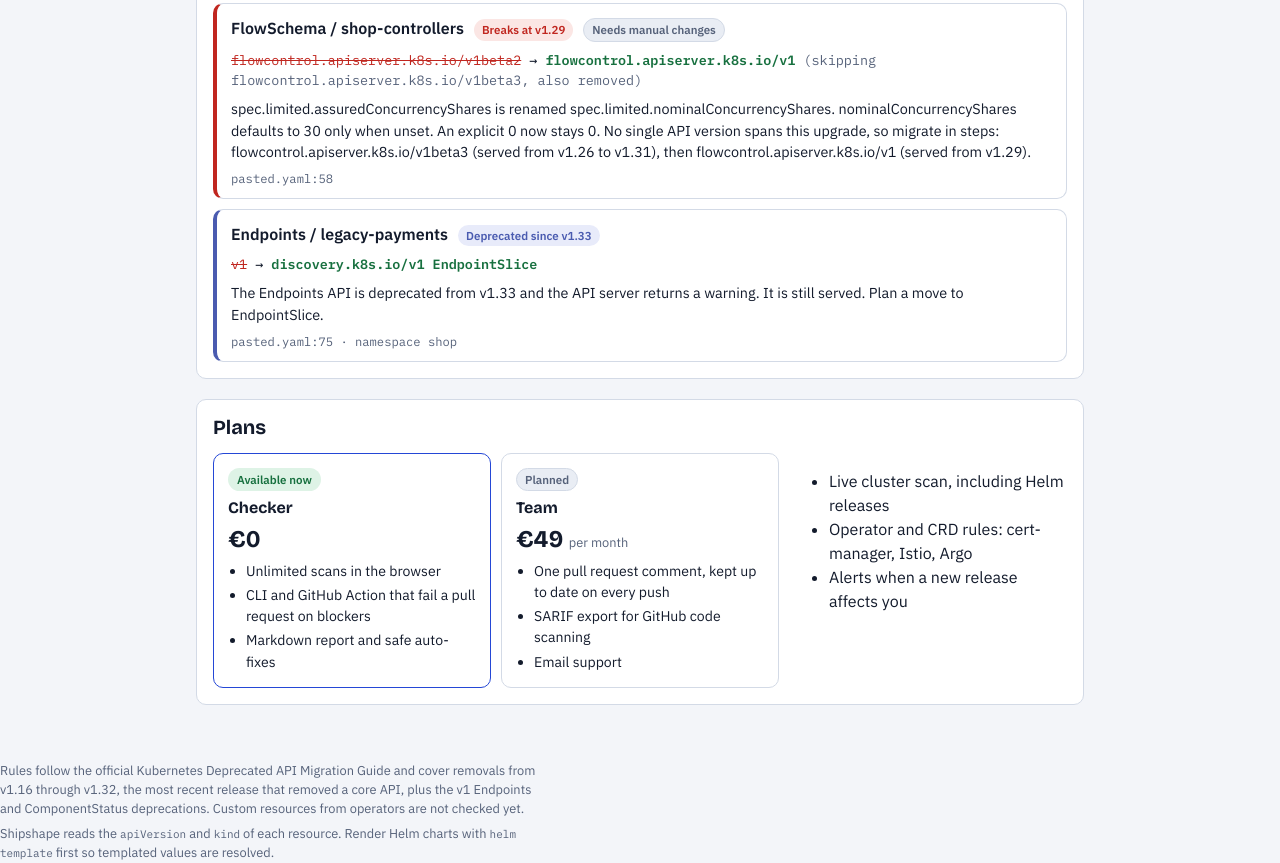
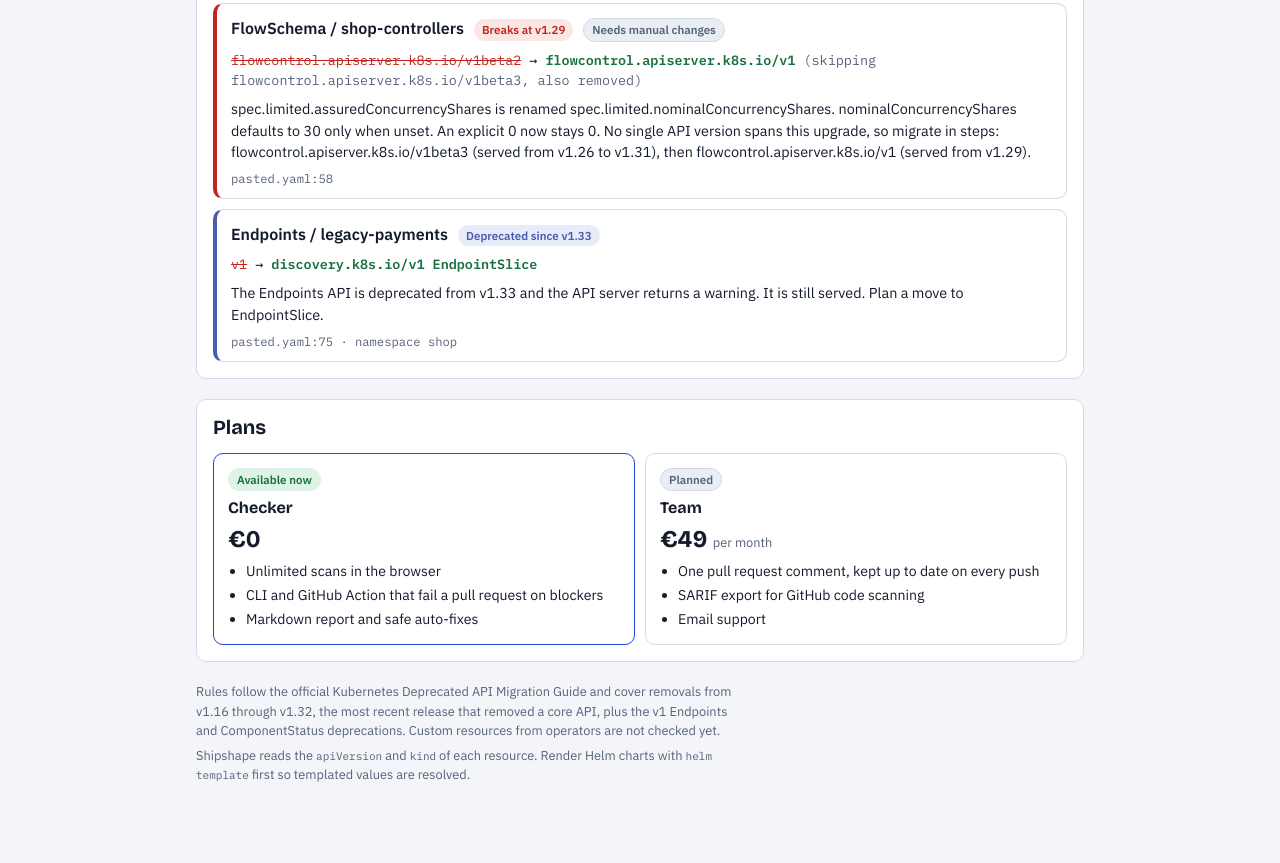
Before and after one commit to 20041540MichaelKelly/shipshape, a plain HTML site: page web/index.html in a window 1280 px wide. Shown: the part 1649-2512 px from the top of the page. After the commit the page ends 2489 px from the top, so only its background shows below. Drawn offline with nearby package versions, Linux system fonts and the light colour scheme.

Commit message:
Remove leftover Fleet markup

```diff
--- a/web/index.html
+++ b/web/index.html
@@ -225,8 +225,6 @@ a{color:var(--accent)}
       <div class="price">€49 <small>per month</small></div>
       <ul><li>One pull request comment, kept up to date on every push</li><li>SARIF export for GitHub code scanning</li><li>Email support</li></ul>
       <a class="btn primary" id="teamBuy" href="#" hidden>Subscribe</a>
-    </div>
-      <ul><li>Live cluster scan, including Helm releases</li><li>Operator and CRD rules: cert-manager, Istio, Argo</li><li>Alerts when a new release affects you</li></ul>
     </div>
   </div>
 </section>
```
